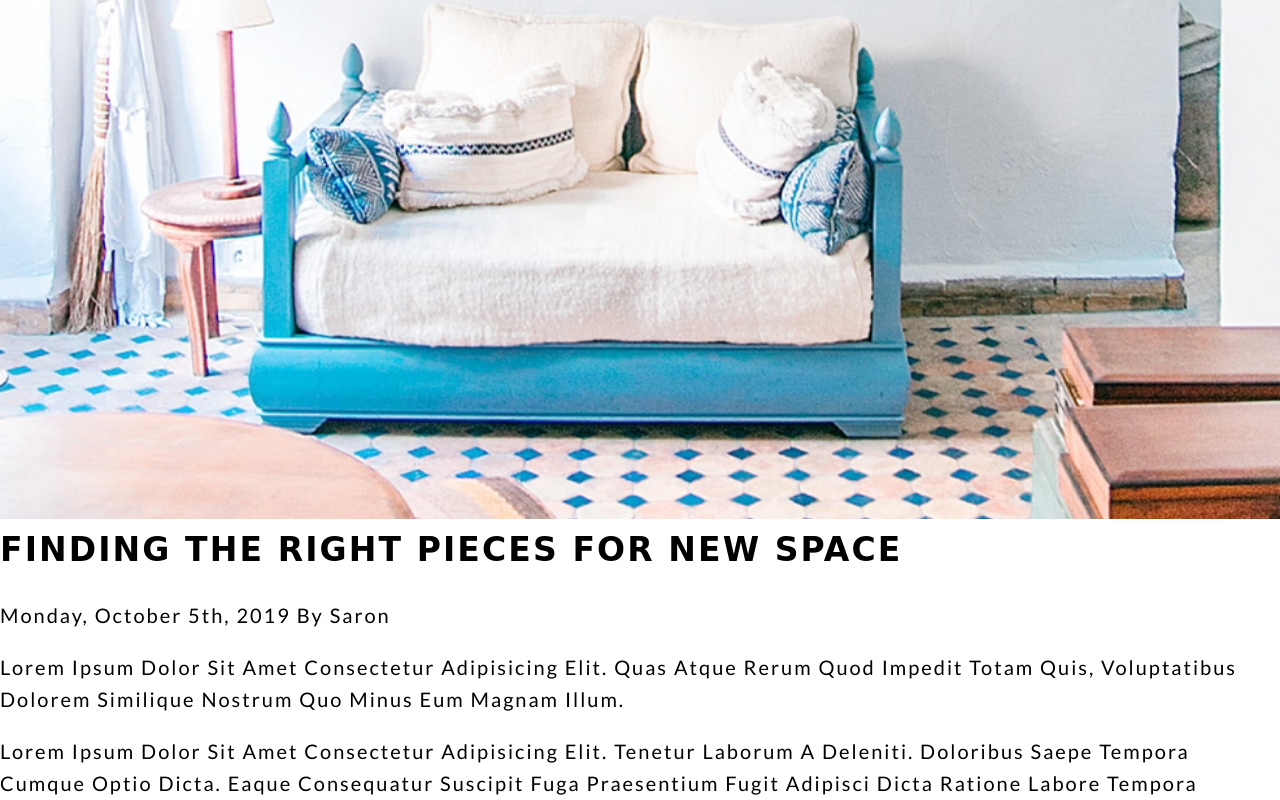
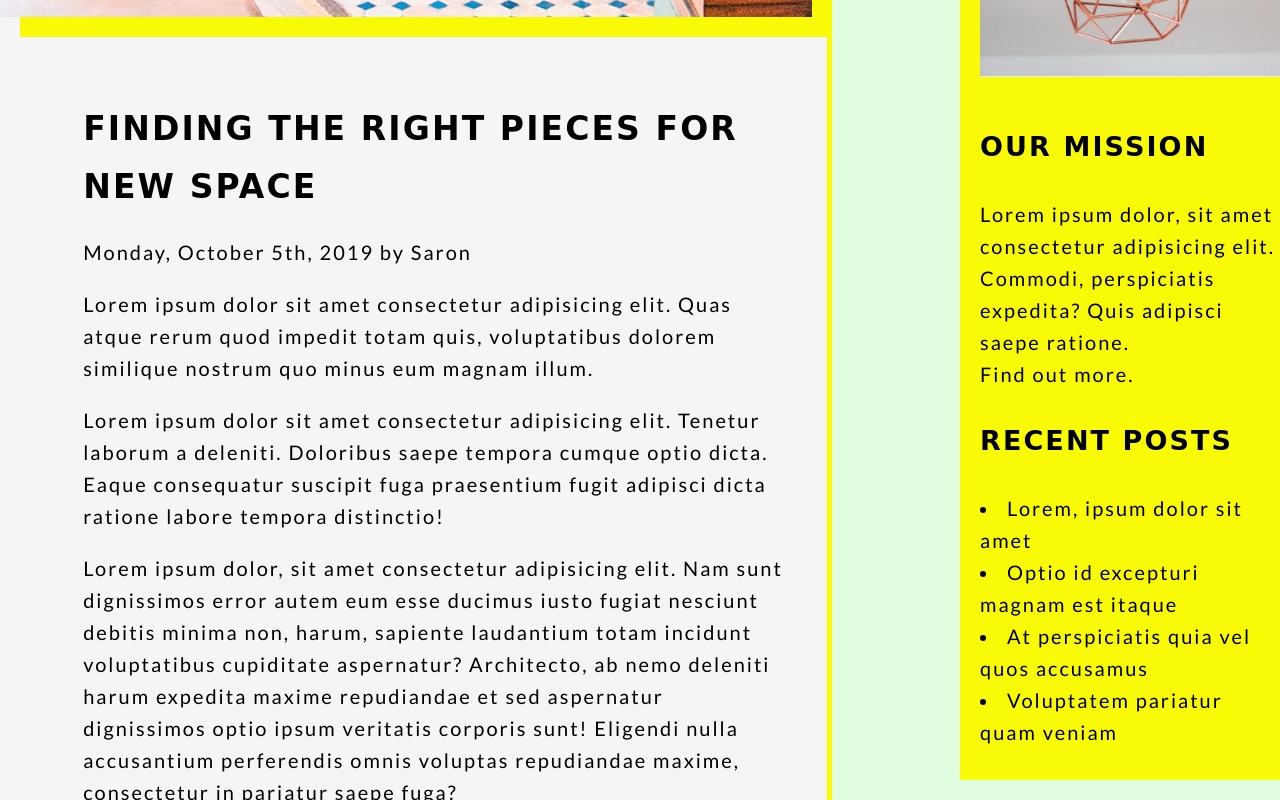
Before and after one commit to parradaniela/daniela-parra-project-1, a plain HTML site: page blog.html in a window 1280 px wide. Shown: the part 920-1720 px from the top of the page. Drawn offline with Linux system fonts and the light colour scheme; a web font is replaced by a local one.

Commit message:
Blog post section added

```diff
--- a/blog.html
+++ b/blog.html
@@ -36,14 +36,15 @@
 
     <main id="main-blog-content">
         <!-- Blog posts section -->
-        <section class="blog-posts">
-            <article>
+        <section class="blog-post section-padding">
+            <div class="rel-container">
+                <article class="blog-post-article rel-container">
                     <!-- Image -->
-                <div class="blog-posts-img">
+                    <div class="article-img">
                         <img src="./sanctuary-helpers-final-images/blog-post-image.jpg" alt="White room with colourful furniture including a blue couch with white cushions, light wood accent tables, and a painting of green chairs and a table with a vase holding a rose.">
                     </div>
                     <!-- Text -->
-                <div class="blog-posts-text">
+                    <div class="article-text">
                         <h3>Finding the right pieces for new space</h3>
                         <p class="italicized">Monday, October 5th, 2019 by Saron</p>
                         <!-- Blog paragraphs -->
@@ -54,25 +55,25 @@
                         <p>Lorem ipsum dolor sit amet consectetur adipisicing elit. Cum molestias incidunt, excepturi, error omnis iure numquam nesciunt fuga vitae, dicta culpa repudiandae!</p>
                     </div>
                 </article>
-            <aside class="blog-posts-aside">
-                <h3>Our Mission</h3>
-                <p>Lorem ipsum dolor, sit amet consectetur adipisicing elit. Commodi, perspiciatis expedita?</p>
-                <h3>Recent posts</h3>
+            </div>
+            <aside class="blog-post-aside">
+                <div class="rel-container">
+                    <div class="aside-img">
+                        <img src="./sanctuary-helpers-final-images/sidebar-image.jpg" alt="">
+                    </div>
+                </div>
+                <div class="aside-text">
+                    <h4>Our Mission</h4>
+                    <p>Lorem ipsum dolor, sit amet consectetur adipisicing elit. Commodi, perspiciatis expedita? Quis adipisci saepe ratione. <span class="block-span">Find out more.</span></p>
+                    <h4>Recent posts</h4>
                     <!-- aside list -->
                     <ul>
-                    <li>
-                        <p>Lorem, ipsum dolor sit amet consectetur adipisicing elit</p>
-                    </li>
-                    <li>
-                        <p>Optio id excepturi magnam est itaque</p>
-                    </li>
-                    <li>
-                        <p>At perspiciatis quia vel quos accusamus iste aspernatur</p>
-                    </li>
-                    <li>
-                        <p>Voluptatem pariatur quam veniam quibusdam incidunt maiores</p>
-                    </li>
+                        <li><span class="paragraph-text">Lorem, ipsum dolor sit amet</span></li>
+                        <li><span class="paragraph-text">Optio id excepturi magnam est itaque</span></li>
+                        <li><span class="paragraph-text">At perspiciatis quia vel quos accusamus</span></li>
+                        <li><span class="paragraph-text">Voluptatem pariatur quam veniam</span></li>
                     </ul>
+                </div>
             </aside>
         </section>
 
@@ -88,7 +89,7 @@
                                 <img src="./sanctuary-helpers-final-images/comment-image.jpg" alt="User profile photo">
                             </div>
                             <div class="blog-comments-text">
-                                <h4>Tuesday October 9th, 2019 by Davin</h4>
+                                <p>Tuesday October 9th, 2019 by Davin</p>
                                 <p>Lorem ipsum dolor, sit amet consectetur adipisicing elit. Similique suscipit quo ratione libero adipisci voluptatem dignissimos nesciunt atque! Placeat incidunt accusamus alias recusandae molestiae enim provident repellendus mollitia deserunt vel?</p>
                             </div>
                         </li>
@@ -98,7 +99,7 @@
                                 <img src="./sanctuary-helpers-final-images/comment-image2.jpg" alt="User profile photo">
                             </div>
                             <div class="blog-comments-text">
-                                <h4>Wednesday October 10th, 2019 by Lisa</h4>
+                                <p>Wednesday October 10th, 2019 by Lisa</p>
                                 <p>Lorem ipsum dolor sit amet consectetur adipisicing elit. Deserunt natus praesentium iste? Provident est minima dignissimos aliquid labore, nisi perferendis.</p>
                             </div>
                         </li>
--- /dev/null
+++ b/styles/sass/partials/blog/_blogposts.scss
@@ -0,0 +1,58 @@
+@use '../global/variables' as v;
+
+.blog-post {
+    background-color: v.$color-secondary-light;
+    display: flex;
+    justify-content: space-between;
+    margin-bottom: 30%;
+
+    .rel-container {
+        flex-basis: 65%;
+    }
+
+    &-article {
+        background-color: v.$color-white;
+        display: flex;
+        flex-direction: column;
+        border-bottom: 5px solid v.$color-primary;
+        position: absolute;
+        left: 0;
+        top: -25%;
+
+        .article-img {
+            box-shadow: v.$box-shadow-right;
+            width: calc(100% - 20px);
+        }
+
+        .article-text {
+            margin-left: 10%;
+            padding: 10% 5% 10% 0;
+            border-right: 5px solid v.$color-primary;
+
+        }
+    }
+
+    &-aside {
+        flex-basis: 25%;
+        background-color: v.$color-primary;
+
+        .aside-img {
+            // box-shadow: v.$box-shadow-left;
+            width: calc(100% - 20px);
+            position: absolute;
+            right: 0;
+            top: -20px;
+        }
+
+        .aside-text {
+            padding: 110% 0 10%;
+            border-left: 20px solid v.$color-primary;
+
+            li {
+                list-style: disc;
+                list-style-position: inside;
+                font-size: 2rem;
+            }
+        }
+    }
+}
--- a/styles/sass/partials/global/_global.scss
+++ b/styles/sass/partials/global/_global.scss
@@ -30,6 +30,7 @@ img {
     width: 100%;
     max-width: 100%;
     object-fit: cover;
+    display: block;
 }
 
 li {
--- a/styles/sass/styles.scss
+++ b/styles/sass/styles.scss
@@ -15,7 +15,7 @@
 @use "./partials/home/search";
 
 // // Blog page
-// @use "./partials/blog/";
+@use "./partials/blog/blogposts";
 
 // // Contact page
 @use "./partials/contact/contact-main";
```
Also changed, not shown: styles/styles.css. Lines whose indentation alone changed are shown as unchanged.
